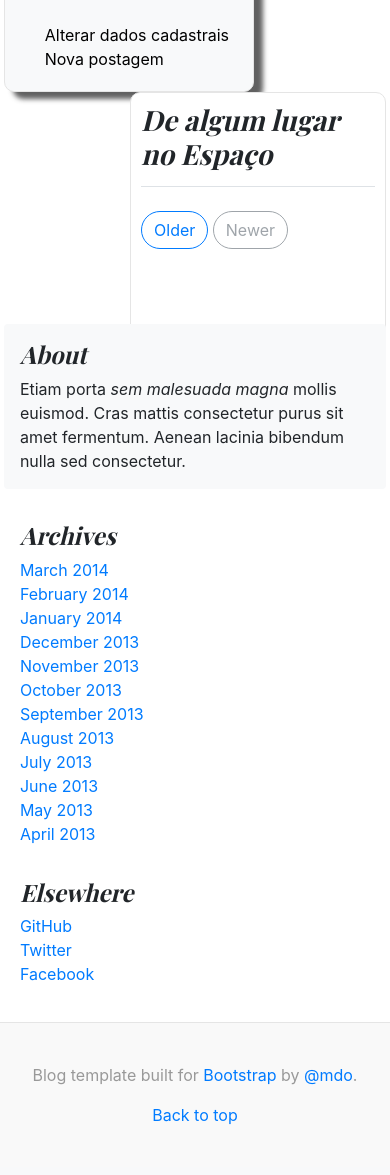
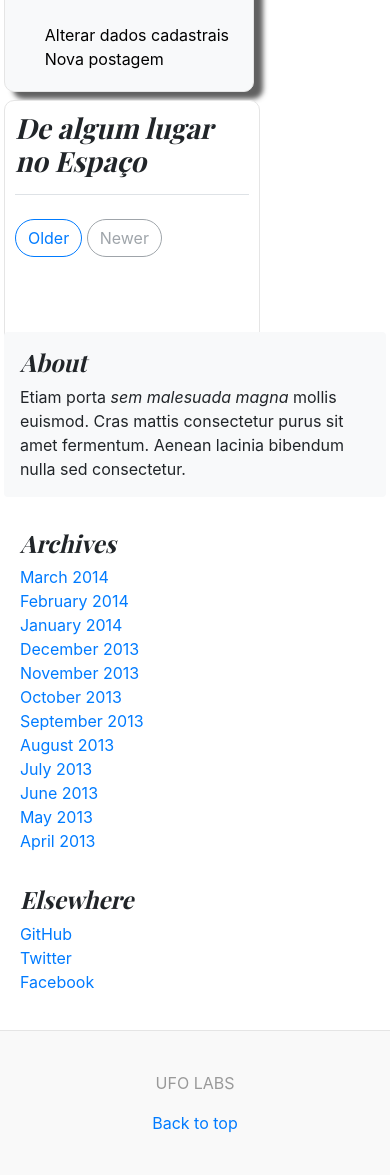
Before and after one commit to JoseRAGarcia/ufolabs, a Django app: page /accounts/profile/ in a window 390 px wide. Shown: the part 305-1480 px from the top of the page. Before the commit the page ends 1430 px from the top, so only its background shows below. Run offline with Django 3.2, Linux system fonts and the light colour scheme; the visitor is signed in with stand-in values (Sample User, id 1); data comes from the database, SQL or seed files in the repository; data that the repository does not hold is empty; some libraries are stand-ins or nearby versions.

Commit message:
Corrigindo Responsividade

```diff
--- a/templates/css/blog.css
+++ b/templates/css/blog.css
@@ -144,6 +144,14 @@ h1, h2, h3, h4, h5, h6 {
   }
 }
 
+@media (max-width: 1191px){
+    .post-container-profile{
+    margin-top: 2%;
+    float: left;
+  }
+
+}
+
 .nav-scroller {
   position: relative;
   z-index: 2;
@@ -163,7 +171,7 @@ h1, h2, h3, h4, h5, h6 {
   white-space: nowrap;
   -webkit-overflow-scrolling: touch;
 }
-
+5
 .nav-scroller .nav-link {
   padding-top: .75rem;
   padding-bottom: .75rem;
--- a/templates/layout.html
+++ b/templates/layout.html
@@ -163,7 +163,7 @@
     </main><!-- /.container -->
 
     <footer class="blog-footer">
-      <p>Blog template built for <a href="https://getbootstrap.com/">Bootstrap</a> by <a href="https://twitter.com/mdo">@mdo</a>.</p>
+      <p>UFO LABS</p>
       <p>
         <a href="#">Back to top</a>
       </p>
```
